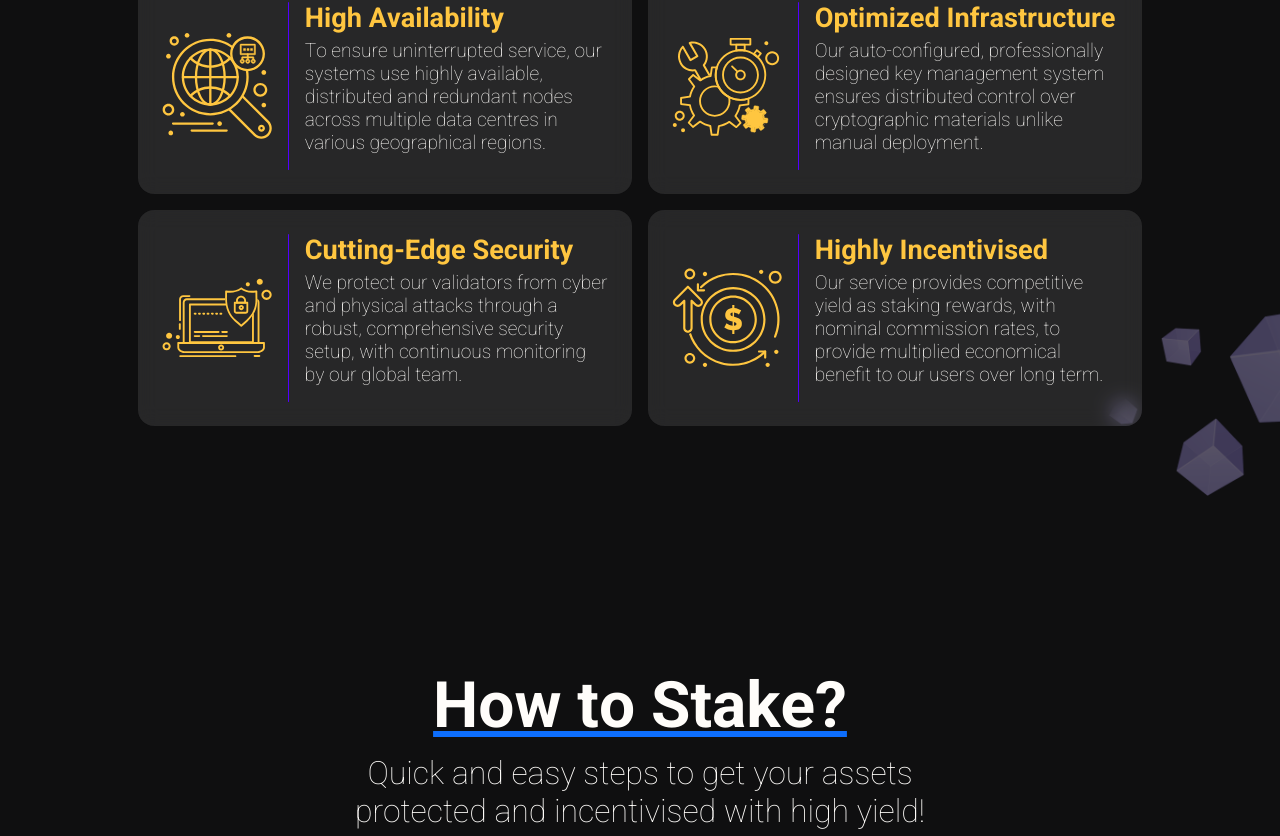
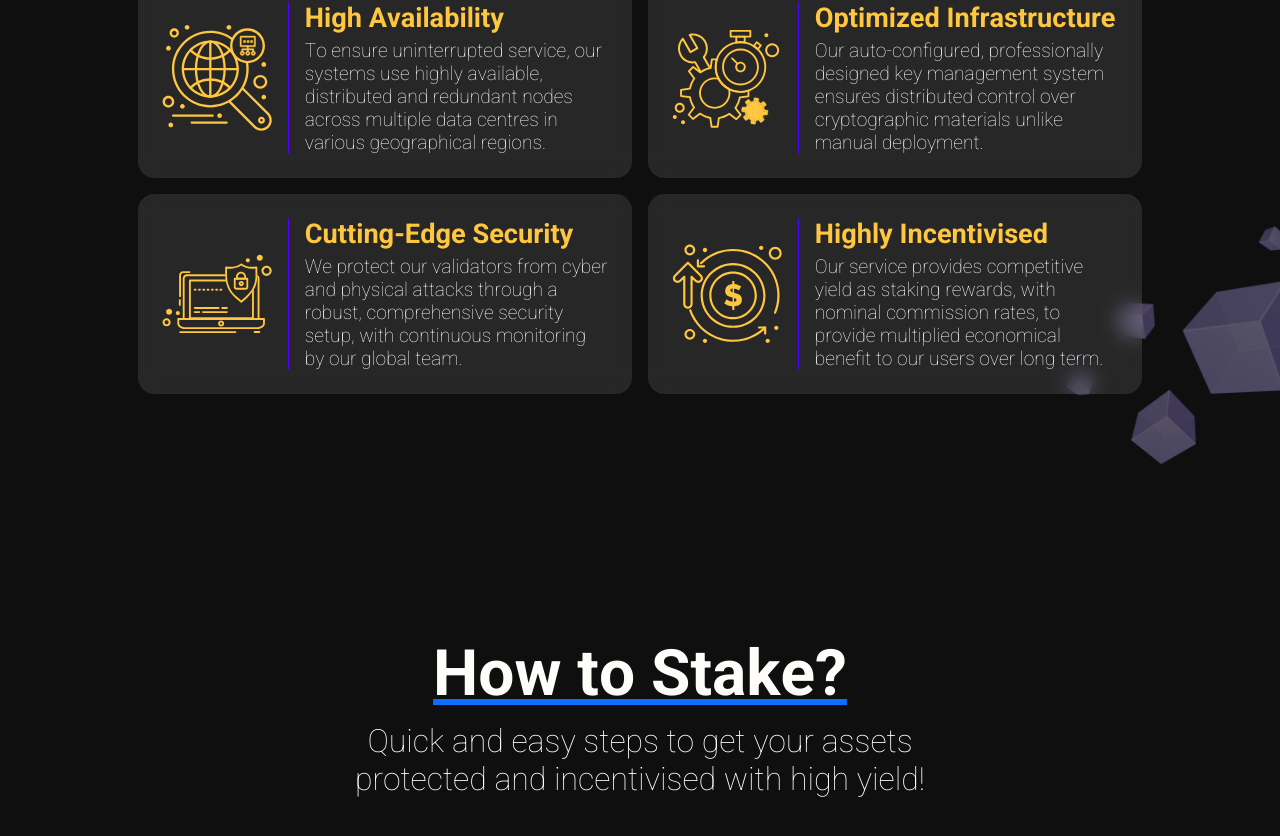
Before and after one commit to AssetMantle/AsGuard-website, a Next.js app: page / in a window 1280 px wide. Shown: the part 1746-2582 px from the top of the page. Built offline with nearby package versions, Linux system fonts and the light colour scheme.

Commit message:
💅style updated

```diff
--- a/views/WhyChooseUsSection.js
+++ b/views/WhyChooseUsSection.js
@@ -56,7 +56,7 @@ export default function WhyChooseUsSection({ whyChooseUsSectionConfigData }) {
                         </h5>
                       )}
                       {feature.description && (
-                        <p className={`${feature.descriptionVariant}`}>
+                        <p className={`mb-0 ${feature.descriptionVariant}`}>
                           {feature.description}
                         </p>
                       )}
```
